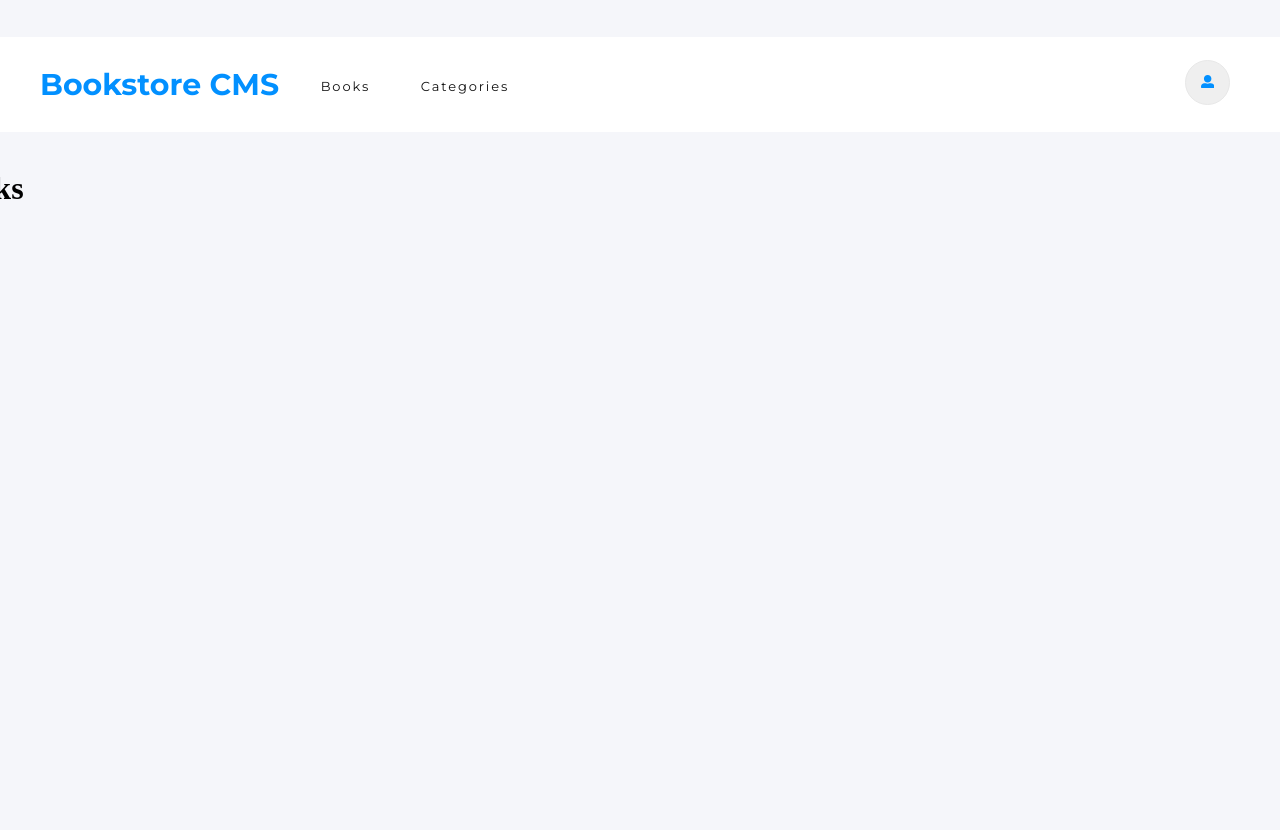
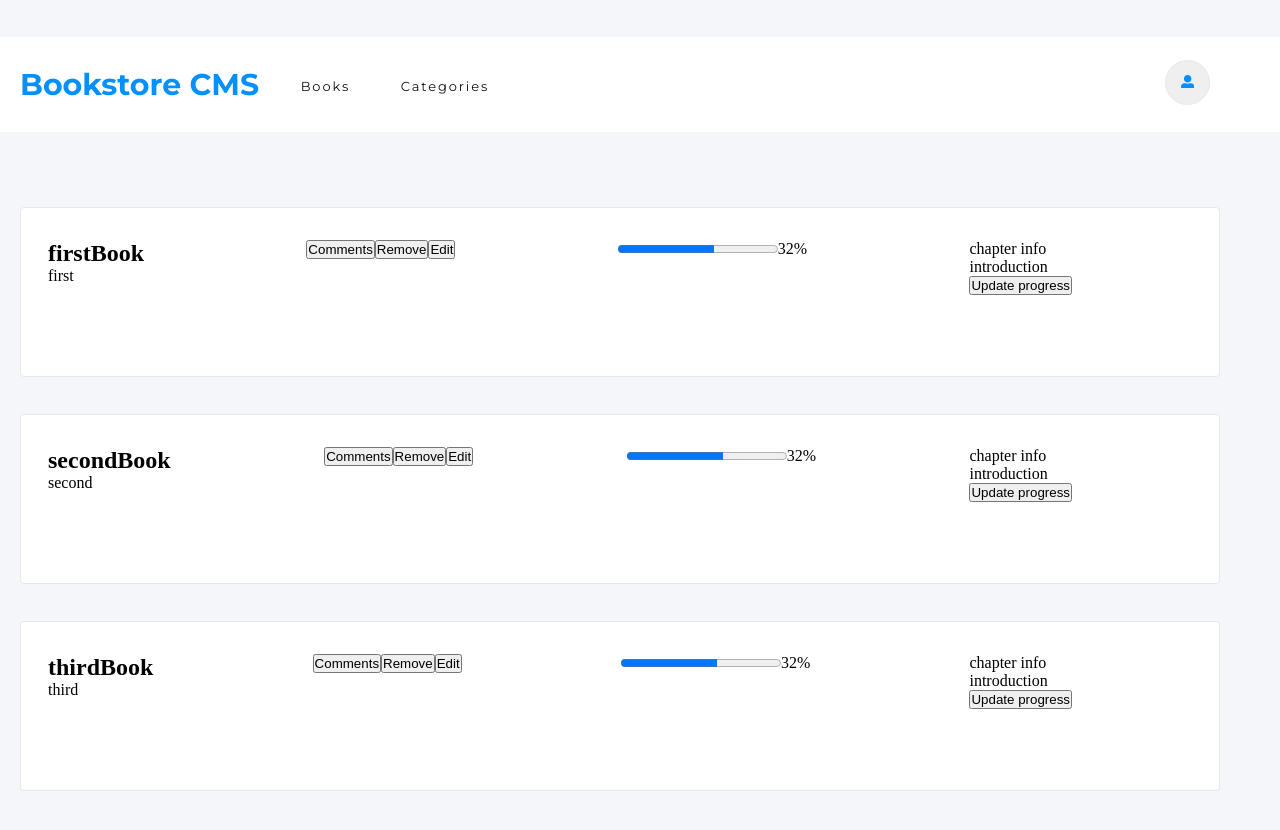
Before and after one commit to carreraprogrammer/bookstore, a React (Create React App) app: page / in a window 1280 px wide. Shown: the part 112-942 px from the top of the page. Built offline with nearby package versions, Linux system fonts and the light colour scheme.

Commit message:
Add and Style book and BookList components

```diff
--- a/package.json
+++ b/package.json
@@ -6,6 +6,7 @@
     "@testing-library/jest-dom": "^5.16.5",
     "@testing-library/react": "^13.4.0",
     "@testing-library/user-event": "^13.5.0",
+    "prop-types": "^15.8.1",
     "react": "^18.2.0",
     "react-dom": "^18.2.0",
     "react-icons": "^4.6.0",
--- a/src/App.js
+++ b/src/App.js
@@ -1,8 +1,8 @@
 import React from 'react';
 import { Route, BrowserRouter as Router, Routes } from 'react-router-dom';
-import Categories from './components/Categories';
+import Categories from './Pages/Categories';
 import Navbar from './components/Navbar';
-import Books from './components/Books';
+import Books from './Pages/Books';
 
 class App extends React.Component {
   constructor(props) {
--- /dev/null
+++ b/src/Pages/Books.js
@@ -0,0 +1,12 @@
+
+import BookList from '../components/BookList'
+
+const Books = () => {
+    return (
+     <section className="booksPage">
+        <BookList />
+     </section>
+    )
+}
+
+export default Books
--- /dev/null
+++ b/src/components/Book.js
@@ -0,0 +1,48 @@
+import React from 'react';
+import PropTypes from 'prop-types';
+
+class Book extends React.PureComponent {
+  render() {
+    const { title, author } = this.props;
+    return (
+      <div className="book">
+        <div className="bookInfo">
+          <h2 className="bookTitle">{title}</h2>
+          <span className="bookAuthor">{author}</span>
+        </div>
+        <div className="bookActions">
+          <button type="button">Comments</button>
+          <button type="button">Remove</button>
+          <button type="button">Edit</button>
+        </div>
+        <div className="progressBlock">
+          <progress value="60" max="100"> 32% </progress>
+          <span>32%</span>
+        </div>
+        <div className="chapterInfo">
+          <div>
+            chapter info
+          </div>
+          <div>
+            introduction
+          </div>
+          <button type="button">
+            Update progress
+          </button>
+        </div>
+      </div>
+    );
+  }
+}
+
+Book.defaultProps = {
+  title: 'Title',
+  author: 'Author',
+};
+
+Book.propTypes = {
+  title: PropTypes.string,
+  author: PropTypes.string,
+};
+
+export default Book;
--- /dev/null
+++ b/src/components/BookList.js
@@ -0,0 +1,19 @@
+import React from 'react';
+import Book from './Book';
+
+class BookList extends React.PureComponent {
+  render() {
+    const bookArray = [
+      { key: 1, title: 'firstBook', author: 'first' },
+      { key: 2, title: 'secondBook', author: 'second' },
+      { key: 3, title: 'thirdBook', author: 'third' },
+    ];
+    return (
+      <ul className="booksList">
+        {bookArray.map((book) => <Book key={book.key} title={book.title} author={book.author} />)}
+      </ul>
+    );
+  }
+}
+
+export default BookList;
--- a/src/components/Books.js
+++ /dev/null
@@ -1,8 +0,0 @@
-
-const Books = () => {
-    return (
-     <h1>Books</h1>
-    )
-}
-
-export default Books
--- a/src/styles.css
+++ b/src/styles.css
@@ -83,3 +83,31 @@ a {
     border: solid 1px #e8e8e8;
     border-radius: 100%;
 }
+
+.booksPage {
+    width: 87.5rem;
+    height: 68.563rem;
+    margin: 0 2.5rem 4.063rem 0;
+    padding: 0 0 49.625rem;
+    border-radius: 4px;
+    box-shadow: 0 0 60px 0 var(--black-5);
+    background-color: var(--fff);
+    display: flex;
+    justify-content: center;
+}
+
+.bookList {
+    width: 100%;
+}
+
+.book {
+    width: 75rem;
+    height: 10.625rem;
+    margin: 2.313rem 6.25rem 0;
+    padding: 2rem 9.188rem 1.625rem 1.688rem;
+    border-radius: 4px;
+    border: solid 1px #e8e8e8;
+    background-color: #fff;
+    display: flex;
+    justify-content: space-between;
+}
```
Also changed, not shown: src/Pages/Categories.js (renamed from src/components/Categories.js), 1 other file (tests, documents, lock files or other folders).
